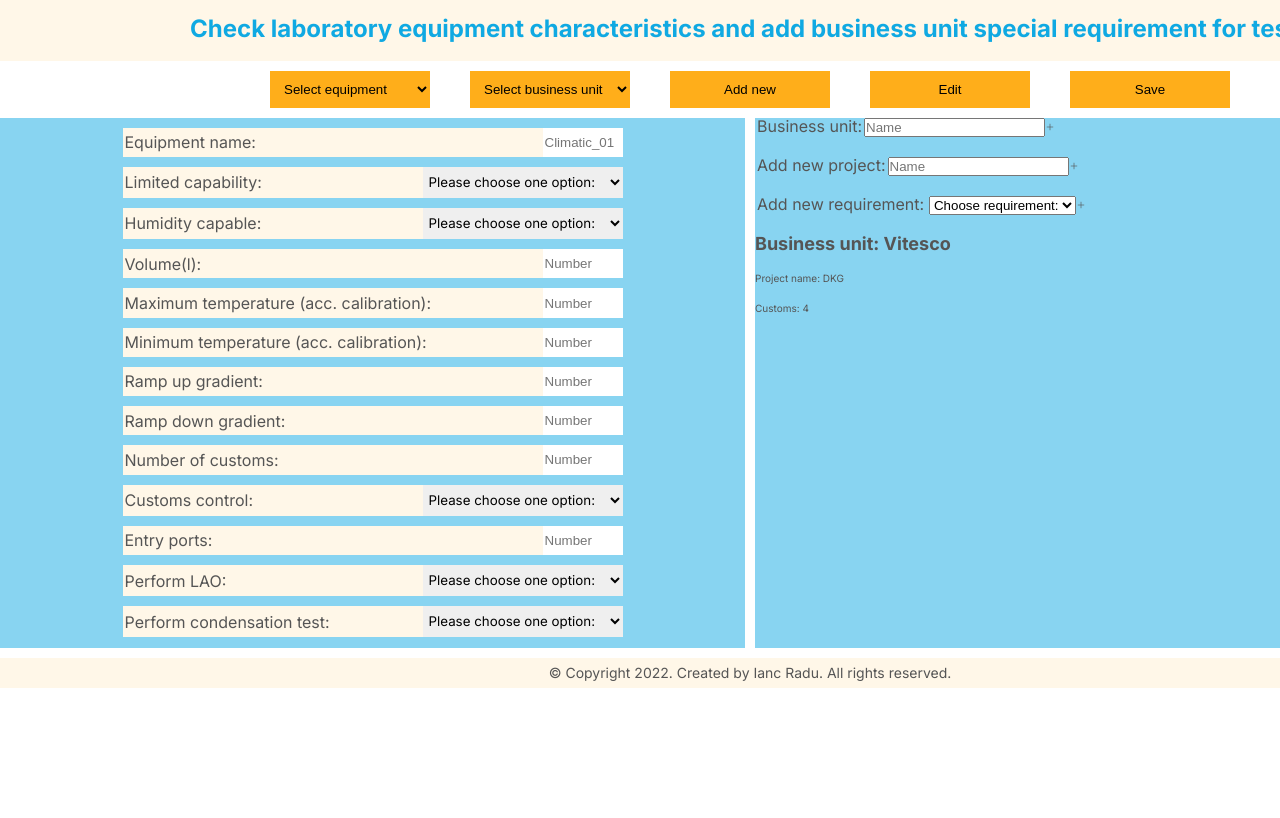
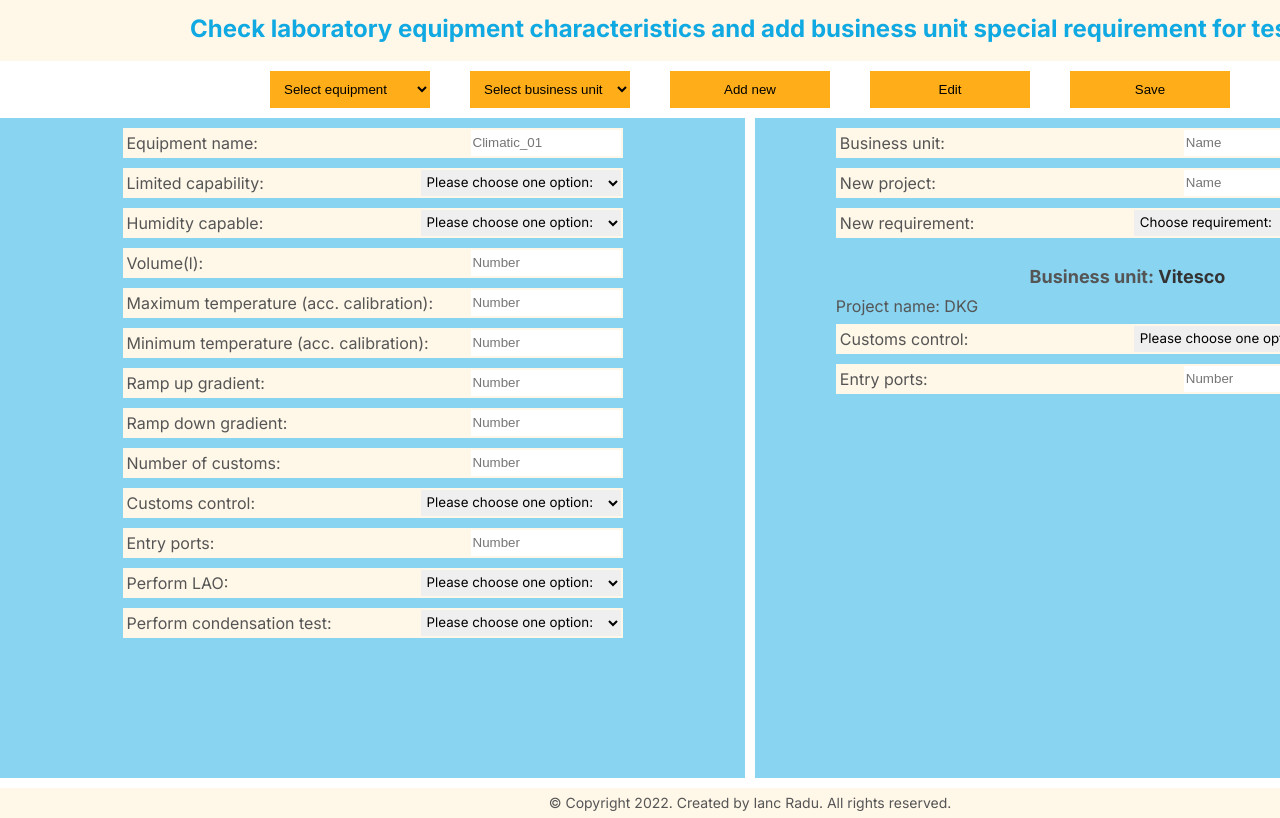
Before and after one commit to IancRadu/Project-Laboratory-presentation, a plain HTML site: page html/equipment-list.html in a window 1280 px wide. Shown: the part 66-884 px from the top of the page. Before the commit the page ends 800 px from the top, so only its background shows below. Drawn offline with nearby package versions, Linux system fonts and the light colour scheme.

Commit message:
overviw section

```diff
--- a/css/style.css
+++ b/css/style.css
@@ -74,7 +74,15 @@ body {
 /* =================================
             General CSS
 ==================================== */
-
+.page-title {
+  font-size: 1.6rem;
+  text-align: center;
+  width: 100%;
+  padding: 2rem;
+  grid-column: 1/-1;
+  color: #10a9e2;
+  background-color: #fff7e8;
+}
 .container {
   max-width: 120rem;
   padding: 0 3.2rem;
@@ -89,7 +97,13 @@ body {
 }
 .icon {
   cursor: pointer;
+  width: 2rem;
+  height: 2rem;
   color: #555;
+  transition: 0.4s;
+}
+.icon:hover {
+  color: #ffa500;
 }
 .hidden {
   display: none;
@@ -103,6 +117,7 @@ input[type="number"]::-webkit-outer-spin-button {
   appearance: none;
   margin: 0;
 }
+
 /* ================================
 Elements CSS- index page  -Navigation
 ==================================== */
@@ -345,7 +360,7 @@ Elements CSS- index page  -method
   margin: 1rem 4rem;
 }
 /* ================================
-Elements CSS- index page  -footer
+Elements CSS -footer
 ==================================== */
 .footer {
   font-size: 1.4rem;
@@ -355,7 +370,16 @@ Elements CSS- index page  -footer
   background-color: #fff7e8;
   margin-top: 3rem;
 }
-
+.footer-side {
+  margin-top: 1rem;
+  padding: 0.8rem;
+  height: 3rem;
+}
+.overview-footer-side {
+  margin-top: 0rem;
+  padding: 0.8rem;
+  height: 3rem;
+}
 /* ================================
 Elements CSS- equipment-list page control
 ==================================== */
@@ -365,18 +389,7 @@ Elements CSS- equipment-list page control
   grid-template-columns: 1fr 1fr;
   gap: 1rem;
 }
-.control-title {
-  font-size: 1.6rem;
-  text-align: center;
-  width: 100%;
-  padding: 2rem;
-  grid-column: 1/-1;
-  color: #10a9e2;
-  background-color: #fff7e8;
-}
-.control-title span {
-  color: #10a9e2;
-}
+
 .control-main {
   grid-column: 1/-1;
   grid-row: 2/3;
@@ -400,48 +413,48 @@ Elements CSS- equipment-list page control
 }
 
 /* ================================
+Elements CSS- equipment-list General parts
+==================================== */
+
+.eq-label {
+  /* Sets label size for list elements in page equipment list */
+  font-size: 1.6rem;
+  padding: 0.2rem;
+  align-self: center;
+}
+.eq-row-bh {
+  /* Sets row background color, width and height for list elements in page equipment list */
+  background-color: #fff7e8;
+  margin-top: 1rem;
+  width: 50rem;
+  padding: 0.2rem;
+  height: 3rem;
+  justify-content: space-between;
+  display: flex;
+}
+.eq-input-value {
+  border: none;
+  width: 15rem;
+  margin-left: 1rem;
+  padding: 0.2rem;
+}
+.eq-input-selection {
+  border: none;
+  margin-left: 1rem;
+  padding: 0.2rem;
+  font-family: inherit;
+  width: 20rem;
+}
+/* ================================
 Elements CSS- equipment-list control equipment characteristics
 ==================================== */
 .control-equipment {
   min-height: 53rem;
   background-color: #88d4f1;
-  /* display: grid;
-  grid-template-columns: 1fr 1fr;
-  gap: 1rem; */
-  display: grid;
-  justify-content: center;
-}
-
-.control-property {
-  background-color: #fff7e8;
-  margin-bottom: 1rem;
-  width: 50rem;
-  max-height: 3.1rem;
-  /* text-align: start */
-  justify-content: space-between;
-  list-style: none;
   display: flex;
-}
-.control-property:first-child {
-  margin-top: 1rem;
-}
-.equipment-climatic {
-  font-size: 1.6rem;
-  padding: 0.2rem;
-  align-self: center;
-}
-.control-property-value {
-  border: none;
-  width: 8rem;
-  margin-left: 1rem;
-  padding: 0.2rem;
-}
-.control-property-selection {
-  border: none;
-  margin-left: 1rem;
-  padding: 0.2rem;
-  font-family: inherit;
-  width: 20rem;
+  flex-direction: column;
+  justify-items: center;
+  align-items: center;
 }
 
 /* ================================
@@ -451,20 +464,66 @@ Elements CSS- equipment-list control business unit(project team)
 .control-unit {
   min-height: 12rem;
   background-color: #88d4f1;
-  display: flex;
-  list-style: none;
-  flex-direction: column;
-  gap: 2rem;
+  display: grid;
+  justify-content: center;
+  grid-template-rows: 2fr 1fr 8fr;
 }
-.control-unit-title {
+.control-unit--1,
+.control-unit--2 {
+  display: grid;
+  grid-template-columns: 6fr 1fr;
+}
+.eq-icon-add,
+.eq-icon-close {
+  padding-top: 1rem;
+  padding-left: 1rem;
+  align-self: center;
+}
+
+.control-unit h4 {
   font-size: 1.8rem;
+  text-align: center;
+  margin-top: 3rem;
+}
+.control-unit h4 span {
+  color: #333;
+}
+.unit p {
+  font-size: 1.6rem;
 }
 
 /* ================================
-Elements CSS- equipment-list footer
+Elements CSS- Climatic Overview former Usefull
 ==================================== */
-.footer-side {
-  margin-top: 1rem;
-  padding: 0.8rem;
-  height: 3rem;
+.eq-overview {
+  background-color: #10a9e2;
+  min-height: 79vh;
 }
+.eq-list,
+.eq-list th,
+.eq-list td {
+  border: 0.1rem solid #222;
+}
+.eq-list {
+  width: 70%;
+  background-color: #10a9e2;
+  border-collapse: collapse;
+  margin: 0 auto;
+}
+.eq-list th {
+  font-size: 1.8rem;
+  text-align: center;
+  padding: 1rem 0;
+  background-color: #88d4f1;
+}
+.eq-list td {
+  font-size: 1.6rem;
+  text-align: center;
+  padding: 0.4rem;
+}
+.eq-list tr {
+  background-color: #ffffff;
+}
+.eq-list tr:hover {
+  background-color: #ffefd1;
+}
--- a/html/equipment-list.html
+++ b/html/equipment-list.html
@@ -60,7 +60,7 @@
       </div>
     </nav>
     <section class="control">
-      <div class="control-title">
+      <div class="page-title">
         <h2>
           Check laboratory <span>equipment characteristics</span> and add
           business unit <span>special requirement</span> for tests
@@ -84,118 +84,107 @@
         ><button class="btn control-btn control-save">Save</button>
       </div>
       <ul class="control-equipment">
-        <li class="control-property">
-          <label class="equipment-climatic" for="climatic-name"
-            >Equipment name:</label
+        <li class="eq-row-bh">
+          <label class="eq-label" for="climatic-name">Equipment name:</label
           ><input
-            class="control-property-value"
+            class="eq-input-value"
             id="climatic-name"
             type="text"
             placeholder="Climatic_01"
             required
           />
         </li>
-        <li class="control-property">
-          <label class="equipment-climatic" for="climatic-limited"
+        <li class="eq-row-bh">
+          <label class="eq-label" for="climatic-limited"
             >Limited capability:</label
           >
-          <select
-            class="control-property-selection"
-            id="climatic-limited"
-            required
-          >
+          <select class="eq-input-selection" id="climatic-limited" required>
             <option value="">Please choose one option:</option>
             <option value="0">No</option>
             <option value="1">Yes, no humidity</option>
             <option value="2">Yes, not working</option>
           </select>
         </li>
-        <li class="control-property">
-          <label class="equipment-climatic" for="climatic-humidity"
+        <li class="eq-row-bh">
+          <label class="eq-label" for="climatic-humidity"
             >Humidity capable:</label
           >
-          <select
-            class="control-property-selection"
-            id="climatic-humidity"
-            required
-          >
+          <select class="eq-input-selection" id="climatic-humidity" required>
             <option value="">Please choose one option:</option>
             <option value="0">Yes</option>
             <option value="1">No</option>
           </select>
         </li>
-        <li class="control-property">
-          <label class="equipment-climatic" for="climatic-volume"
-            >Volume(l):</label
+        <li class="eq-row-bh">
+          <label class="eq-label" for="climatic-volume">Volume(l):</label
           ><input
-            class="control-property-value"
+            class="eq-input-value"
             id="climatic-volume"
             type="number"
             placeholder="Number"
             required
           />
         </li>
-        <li class="control-property">
-          <label class="equipment-climatic" for="climatic-tmax"
+        <li class="eq-row-bh">
+          <label class="eq-label" for="climatic-tmax"
             >Maximum temperature (acc. calibration):</label
           ><input
-            class="control-property-value"
+            class="eq-input-value"
             id="climatic-tmax"
             type="number"
             placeholder="Number"
             required
           />
         </li>
-        <li class="control-property">
-          <label class="equipment-climatic" for="climatic-tmin"
+        <li class="eq-row-bh">
+          <label class="eq-label" for="climatic-tmin"
             >Minimum temperature (acc. calibration):</label
           ><input
-            class="control-property-value"
+            class="eq-input-value"
             id="climatic-tmin"
             type="number"
             placeholder="Number"
             required
           />
         </li>
-        <li class="control-property">
-          <label class="equipment-climatic" for="climatic-rampup"
-            >Ramp up gradient:</label
+        <li class="eq-row-bh">
+          <label class="eq-label" for="climatic-rampup">Ramp up gradient:</label
           ><input
-            class="control-property-value"
+            class="eq-input-value"
             id="climatic-rampup"
             type="number"
             placeholder="Number"
             required
           />
         </li>
-        <li class="control-property">
-          <label class="equipment-climatic" for="climatic-rampdown"
+        <li class="eq-row-bh">
+          <label class="eq-label" for="climatic-rampdown"
             >Ramp down gradient:</label
           ><input
-            class="control-property-value"
+            class="eq-input-value"
             id="climatic-rampdown"
             type="number"
             placeholder="Number"
             required
           />
         </li>
-        <li class="control-property">
-          <label class="equipment-climatic" for="climatic-custom"
+        <li class="eq-row-bh">
+          <label class="eq-label" for="climatic-custom"
             >Number of customs:</label
           ><input
-            class="control-property-value"
+            class="eq-input-value"
             id="climatic-custom"
             type="number"
             placeholder="Number"
             required
           />
         </li>
-        <li class="control-property">
-          <label class="equipment-climatic" for="climatic-customs-time"
+        <li class="eq-row-bh">
+          <label class="eq-label" for="climatic-customs-time"
             >Customs control:</label
           >
           <select
-            class="control-property-selection"
+            class="eq-input-selection"
             id="climatic-customs-time"
             required
           >
@@ -205,33 +194,30 @@
             <option value="2">Not available</option>
           </select>
         </li>
-        <li class="control-property">
-          <label class="equipment-climatic" for="climatic-ports"
-            >Entry ports:</label
+        <li class="eq-row-bh">
+          <label class="eq-label" for="climatic-ports">Entry ports:</label
           ><input
-            class="control-property-value"
+            class="eq-input-value"
             id="climatic-ports"
             type="number"
             placeholder="Number"
             required
           />
         </li>
-        <li class="control-property">
-          <label class="equipment-climatic" for="climatic-lao"
-            >Perform LAO:</label
-          >
-          <select class="control-property-selection" id="climatic-lao" required>
+        <li class="eq-row-bh">
+          <label class="eq-label" for="climatic-lao">Perform LAO:</label>
+          <select class="eq-input-selection" id="climatic-lao" required>
             <option value="">Please choose one option:</option>
             <option value="0">Yes</option>
             <option value="1">No</option>
           </select>
         </li>
-        <li class="control-property">
-          <label class="equipment-climatic" for="climatic-condensation"
+        <li class="eq-row-bh">
+          <label class="eq-label" for="climatic-condensation"
             >Perform condensation test:</label
           >
           <select
-            class="control-property-selection"
+            class="eq-input-selection"
             id="climatic-condensation"
             required
           >
@@ -241,48 +227,85 @@
           </select>
         </li>
       </ul>
-      <ul class="control-unit">
-        <li class="project-property">
-          <label class="equipment-climatic" for="project-bunit"
-            >Business unit:</label
+      <section class="control-unit">
+        <div class="control-unit--1">
+          <div class="eq-row-bh">
+            <label class="eq-label" for="project-unit">Business unit:</label
             ><input
-            class="project-property-value"
-            id="project-bunit"
+              class="eq-input-value"
+              id="project-unit"
               type="text"
               placeholder="Name"
               required
-          /><ion-icon name="add-outline"></ion-icon>
-        </li>
-        <li class="project-property">
-          <label class="equipment-climatic" for="project-name"
-            >Add new project:</label
+            />
+          </div>
+          <ion-icon class="icon eq-icon-add" name="add-outline"></ion-icon>
+          <div class="eq-row-bh">
+            <label class="eq-label" for="project-name">New project:</label
             ><input
-            class="project-property-value"
+              class="eq-input-value"
               id="project-name"
               type="text"
               placeholder="Name"
               required
-          /><ion-icon name="add-outline"></ion-icon>
-        </li>
+            />
+          </div>
+          <ion-icon class="icon eq-icon-add" name="add-outline"></ion-icon>
 
-        <li class="project-property">
-          <label class="equipment-climatic" for="climatic-condensation"
-            >Add new requirement:</label
+          <div class="eq-row-bh">
+            <label class="eq-label" for="project-requirement"
+              >New requirement:</label
             >
-          <select class="project-property-selection" id="climatic-condensation">
+            <select class="eq-input-selection" id="project-requirement">
               <option value="">Choose requirement:</option>
               <option value="0">Customs: 4</option>
-            <option value="1">Tmax:140</option></select
-          ><ion-icon name="add-outline"></ion-icon>
-        </li>
-        <li class="project-property">
-          <h3 class="control-unit-title">
-            Business unit: <span>Vitesco</span>
-          </h3>
-        </li>
-        <li class="project-property">Project name: DKG</li>
-        <li class="project-property">Customs: 4</li>
-      </ul>
+              <option value="1">Tmax:140</option>
+            </select>
+          </div>
+          <ion-icon class="icon eq-icon-add" name="add-outline"></ion-icon>
+        </div>
+        <h4>Business unit: <span>Vitesco</span></h4>
+        <div class="unit">
+          <p>Project name: DKG</p>
+          <div class="control-unit--2">
+            <div class="eq-row-bh">
+              <label class="eq-label" for="climatic-customs-time"
+                >Customs control:</label
+              >
+              <select
+                class="eq-input-selection"
+                id="climatic-customs-time"
+                required
+              >
+                <option value="">Please choose one option:</option>
+                <option value="0">Per minute(m)</option>
+                <option value="1">Per second(s)</option>
+                <option value="2">Not available</option>
+              </select>
+            </div>
+            <ion-icon
+              class="eq-icon-close icon"
+              name="close-outline"
+            ></ion-icon>
+          </div>
+          <div class="control-unit--2">
+            <div class="eq-row-bh">
+              <label class="eq-label" for="climatic-ports">Entry ports:</label
+                ><input
+                  class="eq-input-value"
+                  id="climatic-ports"
+                  type="number"
+                  placeholder="Number"
+                  required
+                />
+            </div>
+            <ion-icon
+              class="eq-icon-close icon"
+              name="close-outline"
+            ></ion-icon>
+          </div>
+
+      </section>
     </section>
     <footer class="footer footer-side">
       &copy; Copyright 2022. Created by Ianc Radu. All rights reserved.
```
Also changed, not shown: html/usefull.html (+28 -1 lines). Lines whose indentation alone changed are shown as unchanged.
